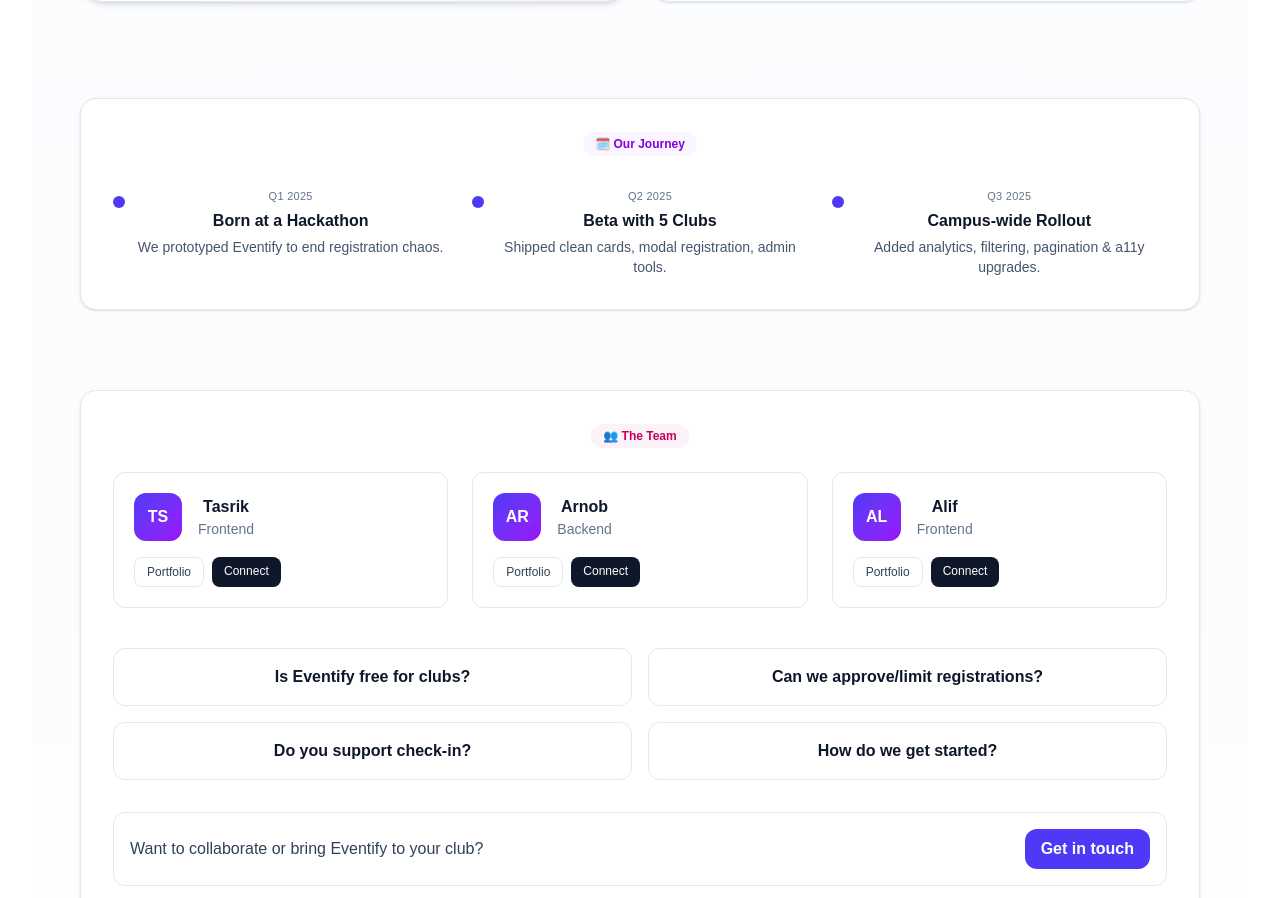
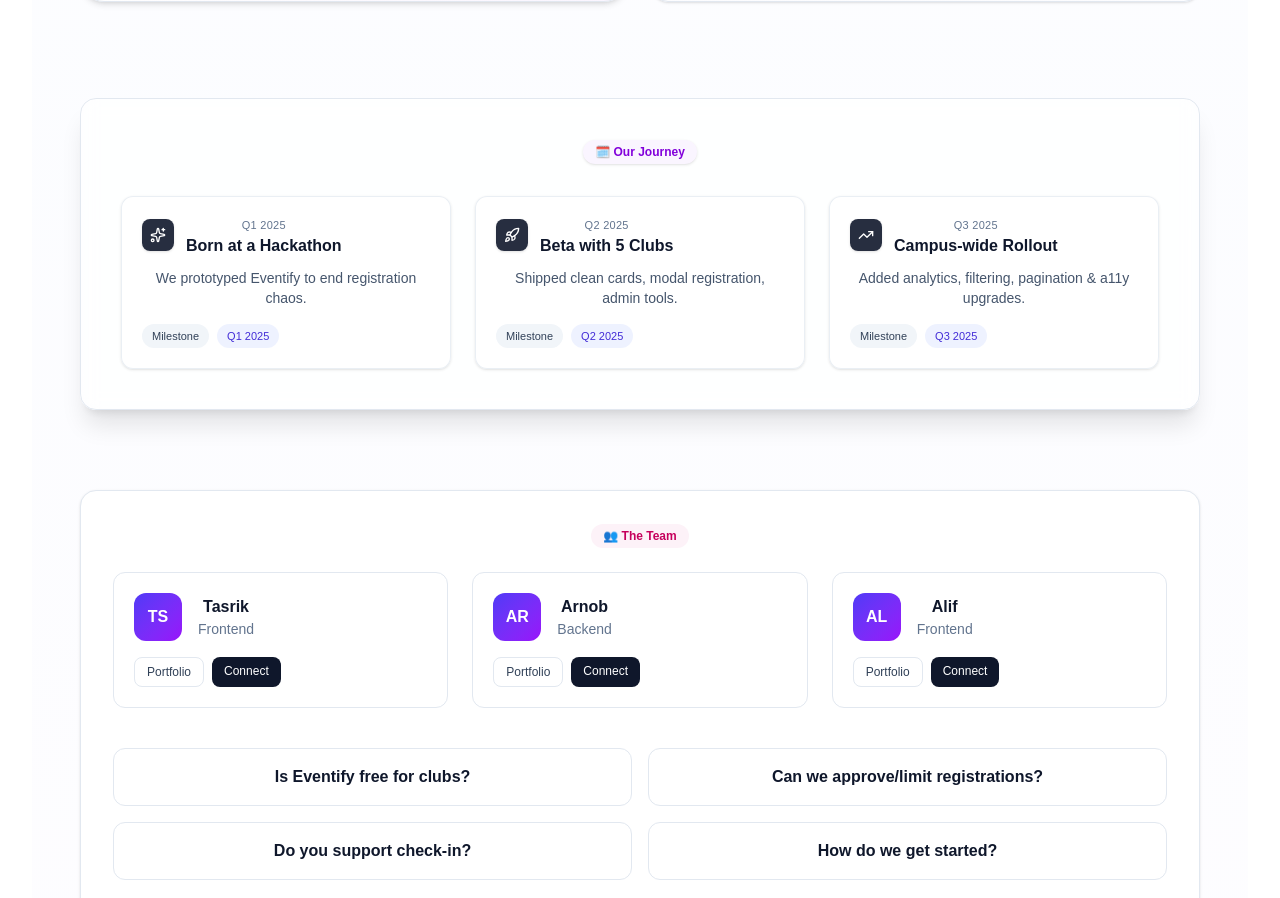
Before and after one commit to shariftasrik/Eventify, a React app in the folder frontend/: page /about-us in a window 1280 px wide. Shown: the part 1116-2014 px from the top of the page. Built offline with nearby package versions, Linux system fonts and the light colour scheme; the HTML template or start-up script is replaced by a standard one.

Commit message:
about-us page update

```diff
--- a/frontend/package.json
+++ b/frontend/package.json
@@ -12,6 +12,7 @@
   "dependencies": {
     "@tailwindcss/vite": "^4.1.12",
     "framer-motion": "^12.23.12",
+    "lucide-react": "^0.541.0",
     "react": "^19.1.1",
     "react-dom": "^19.1.1",
     "react-router-dom": "^7.8.2",
--- a/frontend/src/pages/AboutUs/AboutUs.jsx
+++ b/frontend/src/pages/AboutUs/AboutUs.jsx
@@ -1,9 +1,10 @@
 import { motion } from "framer-motion";
+import { Rocket, Sparkles, TrendingUp } from "lucide-react";
 
 export default function AboutUs() {
   const Motion = motion;
 
-  // simple stagger for nice entrances
+
   const fadeUp = {
     hidden: { opacity: 0, y: 14 },
     show: (i = 0) => ({
@@ -13,11 +14,47 @@
     }),
   };
 
+
+  const tlContainer = {
+    hidden: { opacity: 0 },
+    show: {
+      opacity: 1,
+      transition: { staggerChildren: 0.12, delayChildren: 0.1 },
+    },
+  };
+  const tlItem = {
+    hidden: { opacity: 0, y: 18, filter: "blur(4px)" },
+    show: {
+      opacity: 1,
+      y: 0,
+      filter: "blur(0px)",
+      transition: { type: "spring", stiffness: 120, damping: 16 },
+    },
+  };
+  const milestones = [
+    {
+      date: "Q1 2025",
+      title: "Born at a Hackathon",
+      desc: "We prototyped Eventify to end registration chaos.",
+      Icon: Sparkles,
+    },
+    {
+      date: "Q2 2025",
+      title: "Beta with 5 Clubs",
+      desc: "Shipped clean cards, modal registration, admin tools.",
+      Icon: Rocket,
+    },
+    {
+      date: "Q3 2025",
+      title: "Campus‑wide Rollout",
+      desc: "Added analytics, filtering, pagination & a11y upgrades.",
+      Icon: TrendingUp,
+    },
+  ];
+
   return (
     <div className="min-h-screen bg-gradient-to-b from-white via-indigo-50/20 to-purple-50/20">
-      {/* ===== Hero ===== */}
       <section className="relative overflow-hidden">
-        {/* soft radial glow */}
         <div className="pointer-events-none absolute -top-24 right-[-10%] h-72 w-72 rounded-full bg-fuchsia-400/30 blur-3xl" />
         <div className="pointer-events-none absolute -bottom-24 left-[-10%] h-72 w-72 rounded-full bg-indigo-400/30 blur-3xl" />
 
@@ -41,7 +78,6 @@
                 celebrate.
               </p>
 
-              {/* stats strip */}
               <div className="mt-8 grid grid-cols-2 sm:grid-cols-4 gap-3">
                 {[
                   { label: "Clubs", value: "15+" },
@@ -66,7 +102,6 @@
               </div>
             </Motion.div>
 
-            {/* Illustration */}
             <Motion.div
               variants={fadeUp}
               initial="hidden"
@@ -90,7 +125,6 @@
         </div>
       </section>
 
-      {/* ===== Mission & Values ===== */}
       <section className="py-10 md:py-14">
         <div className="container mx-auto max-w-6xl px-4 grid md:grid-cols-2 gap-6">
           <Motion.div
@@ -100,10 +134,8 @@
             viewport={{ once: true, amount: 0.3 }}
             className="group relative rounded-3xl bg-gradient-to-br from-indigo-50 via-white to-purple-50 border border-slate-200 shadow-md p-6 md:p-8 overflow-hidden transition-transform hover:-translate-y-1 hover:shadow-xl"
           >
-            {/* subtle glow blob */}
             <div className="absolute -top-10 -right-10 h-32 w-32 rounded-full bg-indigo-400/20 blur-2xl group-hover:opacity-70 transition-opacity" />
 
-            {/* header badge */}
             <div className="inline-flex items-center gap-2 rounded-full bg-gradient-to-r from-indigo-600 to-purple-600 text-white px-3 py-1 text-xs font-semibold shadow">
               🚀 Mission
             </div>
@@ -118,7 +150,6 @@
               seconds.
             </p>
 
-            {/* feature list with icons */}
             <ul className="mt-6 space-y-3 text-slate-700">
               {[
                 "Simple publishing & approvals",
@@ -180,48 +211,58 @@
         </div>
       </section>
 
-      {/* Timeline */}
       <section className="py-10">
         <div className="container mx-auto max-w-6xl px-4">
           <Motion.div
-            variants={fadeUp}
+            variants={tlContainer}
             initial="hidden"
             whileInView="show"
             viewport={{ once: true, amount: 0.3 }}
-            className="rounded-2xl bg-white border border-slate-200 shadow-sm p-6 md:p-8"
+            className="relative overflow-hidden rounded-2xl border border-slate-200 bg-white/70 shadow-xl backdrop-blur p-6 md:p-10"
           >
-            <div className="inline-flex items-center gap-2 rounded-full bg-purple-50 text-purple-700 px-3 py-1 text-xs font-semibold">
+            <div className="pointer-events-none absolute inset-0 rounded-2xl ring-1 ring-inset ring-white/30 [mask-image:radial-gradient(900px_450px_at_50%_-10%,black,transparent)]" />
+
+            <Motion.div
+              variants={tlItem}
+              className="inline-flex items-center gap-2 rounded-full bg-purple-50 text-purple-700 px-3 py-1 text-xs font-semibold shadow-sm"
+            >
               🗓️ Our Journey
-            </div>
+            </Motion.div>
 
             <div className="mt-8 grid md:grid-cols-3 gap-6">
-              {[
-                {
-                  date: "Q1 2025",
-                  title: "Born at a Hackathon",
-                  desc: "We prototyped Eventify to end registration chaos.",
-                },
-                {
-                  date: "Q2 2025",
-                  title: "Beta with 5 Clubs",
-                  desc: "Shipped clean cards, modal registration, admin tools.",
-                },
-                {
-                  date: "Q3 2025",
-                  title: "Campus‑wide Rollout",
-                  desc: "Added analytics, filtering, pagination & a11y upgrades.",
-                },
-              ].map((t) => (
-                <div key={t.title} className="relative pl-5">
-                  <div className="absolute left-0 top-2 h-3 w-3 rounded-full bg-indigo-600" />
-                  <div className="text-[11px] uppercase tracking-wide text-slate-500">
-                    {t.date}
+              {milestones.map(({ date, title, desc, Icon }) => (
+                <Motion.article
+                  key={title}
+                  variants={tlItem}
+                  className="relative h-full rounded-xl border border-slate-200/70 bg-white/90 p-5 shadow-sm transition-all duration-300 hover:shadow-2xl hover:-translate-y-1"
+                >
+                  <div className="flex items-start gap-3">
+                    <div className="mt-0.5 rounded-lg bg-slate-900/90 p-2 text-white shadow">
+                      <Icon className="h-4 w-4" aria-hidden="true" />
+                    </div>
+                    <div>
+                      <div className="text-[11px] uppercase tracking-wide text-slate-500">
+                        {date}
+                      </div>
+                      <h3 className="mt-0.5 font-semibold text-slate-900 leading-tight">
+                        {title}
+                      </h3>
+                    </div>
                   </div>
-                  <div className="mt-1 font-semibold text-slate-900">
-                    {t.title}
+
+                  <p className="text-sm text-slate-600 mt-3">{desc}</p>
+
+                  <div className="mt-4 flex flex-wrap gap-2">
+                    <span className="inline-flex items-center gap-1 rounded-full bg-slate-100 px-2.5 py-1 text-[11px] font-medium text-slate-700">
+                      Milestone
+                    </span>
+                    <span className="inline-flex items-center gap-1 rounded-full bg-indigo-50 text-indigo-700 px-2.5 py-1 text-[11px] font-medium">
+                      {date}
+                    </span>
                   </div>
-                  <p className="text-sm text-slate-600 mt-1">{t.desc}</p>
-                </div>
+
+                  <div className="pointer-events-none absolute inset-0 rounded-xl opacity-0 transition-opacity duration-300 hover:opacity-100 [background:linear-gradient(120deg,transparent_20%,rgba(255,255,255,0.5)_40%,transparent_60%)]" />
+                </Motion.article>
               ))}
             </div>
           </Motion.div>
```
Also changed, not shown: 1 other file (tests, documents, lock files or other folders).
